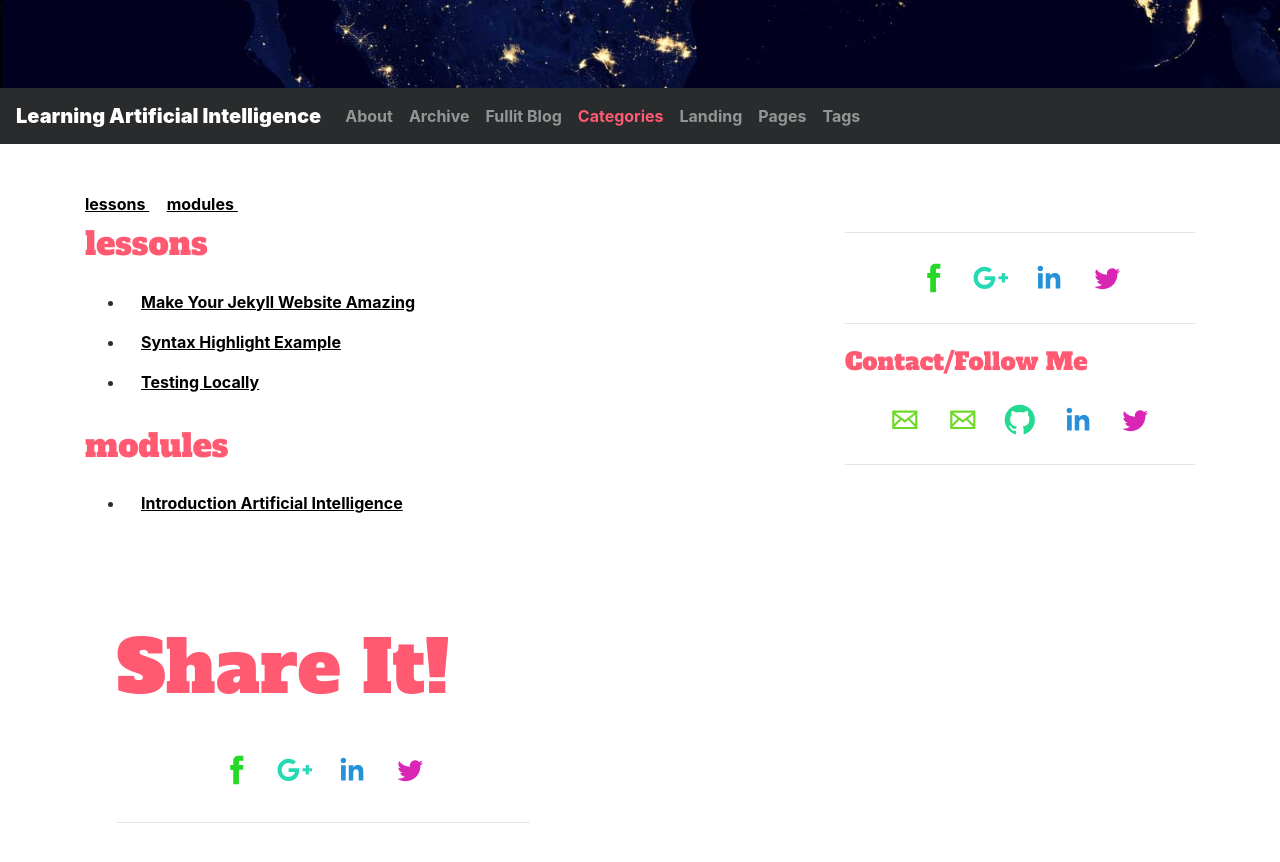
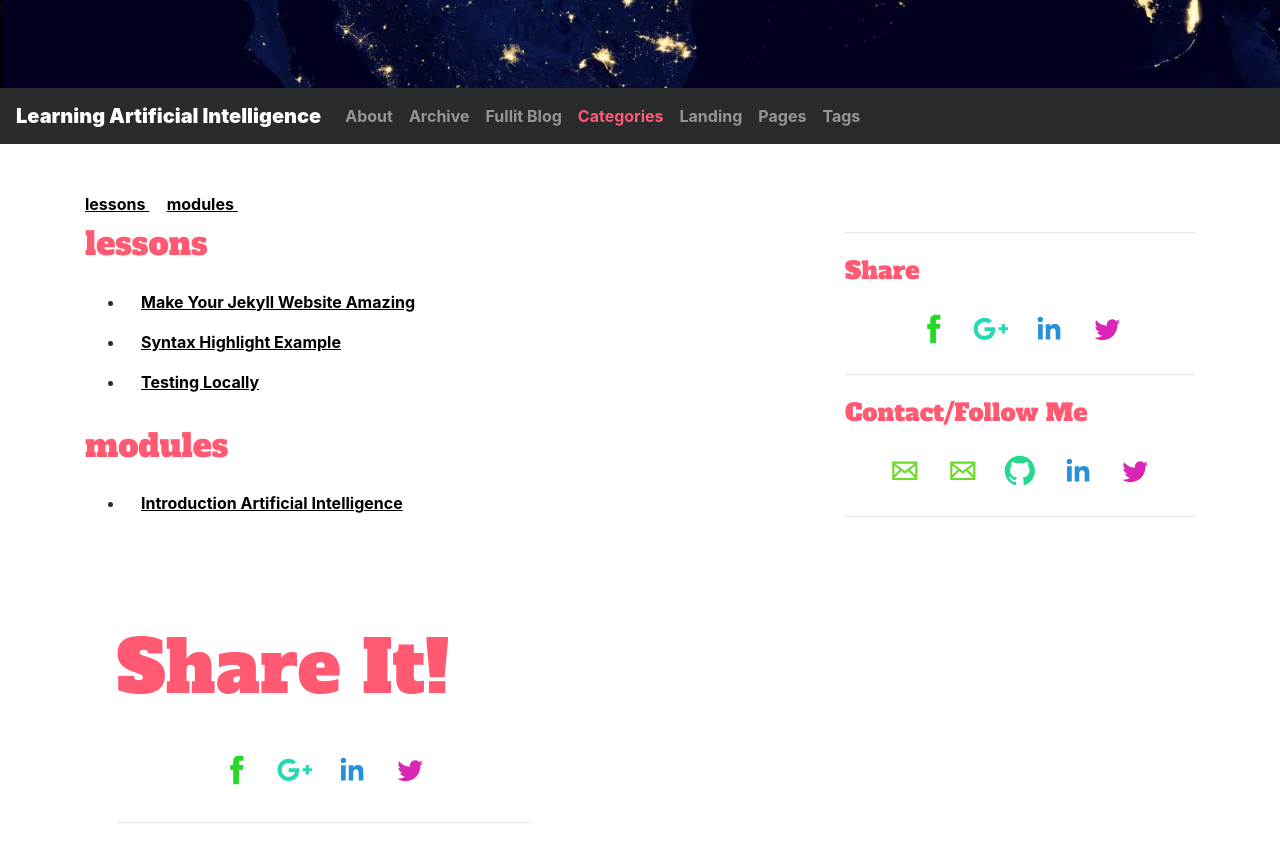
Before and after one commit to learning-artificial-intelligence/learning-artificial-intelligence.github.io, a Jekyll site: the page built from categories.html, in a window 1280 px wide and 900 px high, scrolled down 812 px. Shown: the top 862 px of the window. Built offline with Jekyll 4.4.1, drawn with Linux system fonts in a browser that asks for light colours; nearby versions of some CDN libraries; some web fonts are replaced; comment, search, counter and statistics services are not loaded.

Commit message:
Some minor changes added
Some minor changes added

```diff
--- a/_includes/side-bar.html
+++ b/_includes/side-bar.html
@@ -2,6 +2,9 @@
   <br/>
   <hr>
   <div>
+    <div class="post">
+      <h4>Share</h4>
+    </div>
     {% include social-share.html %}
   </div>
   <hr>
```
